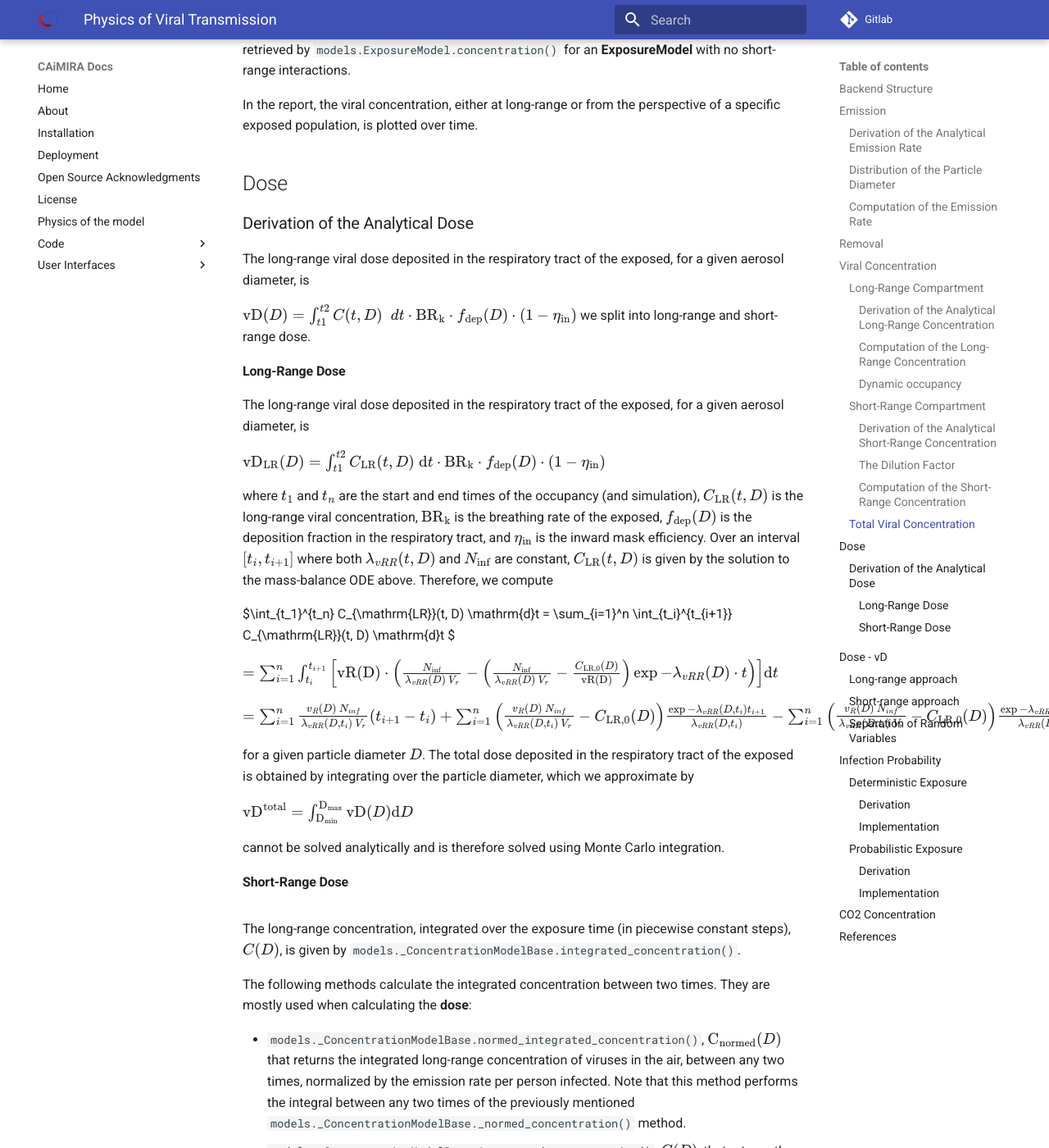
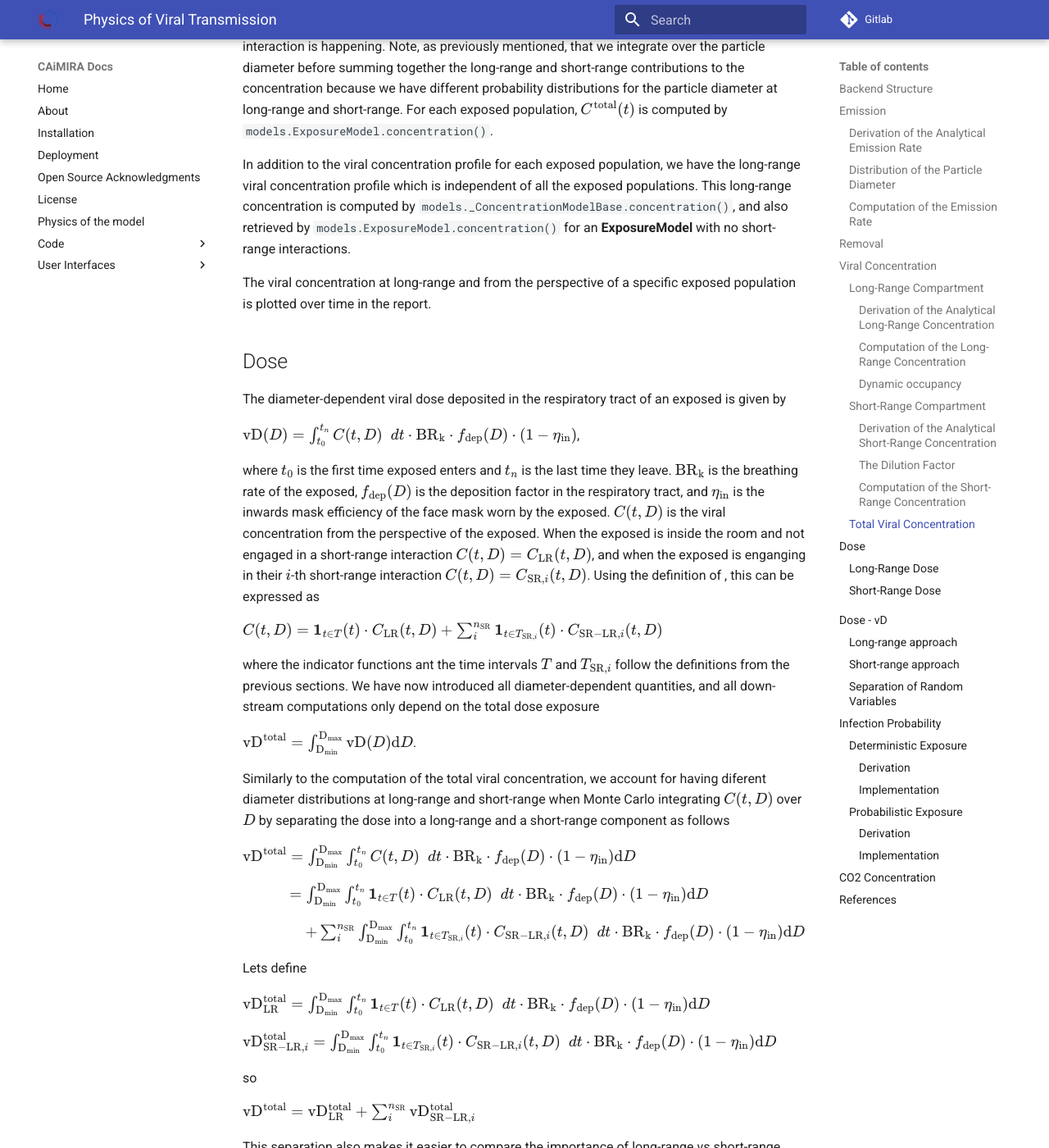
Before and after one commit to CERN/CAiMIRA, an MkDocs documentation site: the page built from caimira/docs/mkdocs/docs/code/viral_transmission.md, in a window 1280 px wide and 1400 px high, scrolled down 12783 px. Shown: the whole window at 82% size. Built offline with MkDocs 1.6.1 and Material for MkDocs 9.7.7, drawn with Linux system fonts in a browser that asks for light colours; some of the changed text lies outside the part shown.

Commit message:
total dose

```diff
--- a/caimira/docs/mkdocs/docs/code/viral_transmission.md
+++ b/caimira/docs/mkdocs/docs/code/viral_transmission.md
@@ -339,31 +339,71 @@ Note that multiple short-range interactions can be defined during a given exposu
 ### Total Viral Concentration
 Different exposed populations may experience different viral concentrations depending on their occupancy periods and the occurrence of short-range interactions. For a given exposed population, the total viral concentration at time $t$ is given by
 
-$C^{\mathrm{total}}(t) = C_{\mathrm{LR}}^{\mathrm{total}}(t) + \sum_{i}^{n_\mathrm{SR}}\mathbf{1}_{t \in T_{\mathrm{SR},i}}(t) C_{\mathrm{SR-LR},i}^{\mathrm{total}}(t)$
+$C^{\mathrm{total}}(t) = \mathbf{1}_{t \in T}(t) \cdot C_{\mathrm{LR}}^{\mathrm{total}}(t) + \sum_{i}^{n_\mathrm{SR}}\mathbf{1}_{t \in T_{\mathrm{SR},i}}(t) \cdot C_{\mathrm{SR-LR},i}^{\mathrm{total}}(t)$
 
-where $n_\mathrm{SR}$ denotes the total number of short-range interactions experienced by the exposed population during its entire occupancy period. The indicator function associated with the $i$-th short-range interaction is defined as
+where $n_\mathrm{SR}$ denotes the total number of short-range interactions experienced by the exposed population during its entire occupancy period. The indicator function
+
+$
+\mathbf{1}_{t \in T}(t) =
+\begin{cases}
+1, & \text{if } t \in T, \\
+0, & \text{else}
+\end{cases}
+$
+
+ensures the long-range concentration is only considered for the set of times $T$ when the exposed is inside the room, which is a subset of the time interval $[t_0, t_n]$ from when the exposed first enters at $t_0$ untill they leave for the last time at $t_n$. Similarly, the indicator function associated with the $i$-th short-range interaction is defined as
 
 $
 \mathbf{1}_{t \in T_{\mathrm{SR},i}}(t) =
 \begin{cases}
 1, & \text{if } t \in T_{\mathrm{SR},i}, \\
-0, & \text{else}.
+0, & \text{else},
 \end{cases}
 $
 
-where $T_{\mathrm{SR},i}$ represents the time interval over which the i-th short-range interaction occurs. Thus, the contribution $C_{\mathrm{SR-LR},i}^{\mathrm{total}}(t)$ is included in the total concentration only while that short-range interaction is active. Note, as previously mentioned, that we integrate over the particle diameter before summing together the long-range and short-range contributions to the concentration because we have different probability distributions for the particle diameter at long-range and short-range. For each exposed population, $C^{\mathrm{total}}(t)$ is computed by `models.ExposureModel.concentration()`.
+where $T_{\mathrm{SR},i} \subseteq T$ is the set of times when the $i$-th short-range interaction occurs. Thus, the contribution $C_{\mathrm{SR-LR},i}^{\mathrm{total}}(t)$ is included in the total concentration only while that short-range interaction is happening. Note, as previously mentioned, that we integrate over the particle diameter before summing together the long-range and short-range contributions to the concentration because we have different probability distributions for the particle diameter at long-range and short-range. For each exposed population, $C^{\mathrm{total}}(t)$ is computed by `models.ExposureModel.concentration()`.
 
 In addition to the viral concentration profile for each exposed population, we have the long-range viral concentration profile which is independent of all the exposed populations. This long-range concentration is computed by `models._ConcentrationModelBase.concentration()`, and also retrieved by `models.ExposureModel.concentration()` for an **ExposureModel** with no short-range interactions.
 
-In the report, the viral concentration, either at long-range or from the perspective of a specific exposed population, is plotted over time.
+The viral concentration at long-range and from the perspective of a specific exposed population is plotted over time in the report.
 
 
 ## Dose
-### Derivation of the Analytical Dose
-The long-range viral dose deposited in the respiratory tract of the exposed, for a given aerosol diameter, is
+The diameter-dependent viral dose deposited in the respiratory tract of an exposed is given by
 
-$\mathrm{vD}(D) = \int_{t1}^{t2}C(t, D)\;\ {d}t \cdot \mathrm{BR}_{\mathrm{k}} \cdot f_{\mathrm{dep}}(D) \cdot (1-\eta_{\mathrm{in}})$
-we split into long-range and short-range dose.
+$\mathrm{vD}(D) = \int_{t_0}^{t_n}C(t, D)\;\ {d}t \cdot \mathrm{BR}_{\mathrm{k}} \cdot f_{\mathrm{dep}}(D) \cdot (1-\eta_{\mathrm{in}})$,
+
+where $t_0$ is the first time exposed enters and $t_n$ is the last time they leave. $\mathrm{BR}_{\mathrm{k}}$ is the breathing rate of the exposed, $f_{\mathrm{dep}}(D)$ is the deposition factor in the respiratory tract, and $\eta_{\mathrm{in}}$ is the inwards mask efficiency of the face mask worn by the exposed.
+$C(t, D)$ is the viral concentration from the perspective of the exposed.
+When the exposed is inside the room and not engaged in a short-range interaction $C(t, D)=C_{\mathrm{LR}} (t, D)$,
+and when the exposed is enganging in their $i$-th short-range interaction $C(t, D)=C_{\mathrm{SR},i} (t, D)$. Using the definition of , this can be expressed as
+
+$C(t, D) = \mathbf{1}_{t \in T}(t) \cdot C_{\mathrm{LR}} (t, D) + \sum_{i}^{n_\mathrm{SR}}\mathbf{1}_{t \in T_{\mathrm{SR},i}}(t) \cdot C_{\mathrm{SR-LR},i} (t, D)$
+
+where the indicator functions ant the time intervals $T$ and $T_{\mathrm{SR},i}$ follow the definitions from the previous sections. We have now introduced all diameter-dependent quantities, and all down-stream computations only depend on the total dose exposure
+
+$\mathrm{vD}^{\mathrm{total}} =\int_{\mathrm{D_{min}}}^{\mathrm{D_{max}}} \mathrm{vD}(D) \mathrm{d}D$.
+
+Similarly to the computation of the total viral concentration, we account for having diferent diameter distributions at long-range and short-range when Monte Carlo integrating $C(t, D)$ over $D$ by separating the dose into a long-range and a short-range component as follows
+
+$\mathrm{vD}^{\mathrm{total}}
+=\int_{\mathrm{D_{min}}}^{\mathrm{D_{max}}} \int_{t_0}^{t_n}C(t, D)\;\ {d}t \cdot \mathrm{BR}_{\mathrm{k}} \cdot f_{\mathrm{dep}}(D) \cdot (1-\eta_{\mathrm{in}}) \mathrm{d}D$
+
+$\quad\quad\quad=\int_{\mathrm{D_{min}}}^{\mathrm{D_{max}}} \int_{t_0}^{t_n}\mathbf{1}_{t \in T}(t) \cdot C_{\mathrm{LR}} (t, D) \;\ {d}t \cdot \mathrm{BR}_{\mathrm{k}} \cdot f_{\mathrm{dep}}(D) \cdot (1-\eta_{\mathrm{in}}) \mathrm{d}D$
+
+$\quad\quad\quad\quad+\sum_{i}^{n_\mathrm{SR}}\int_{\mathrm{D_{min}}}^{\mathrm{D_{max}}} \int_{t_0}^{t_n}\mathbf{1}_{t \in T_{\mathrm{SR},i}}(t) \cdot C_{\mathrm{SR-LR},i} (t, D) \;\ {d}t \cdot \mathrm{BR}_{\mathrm{k}} \cdot f_{\mathrm{dep}}(D) \cdot (1-\eta_{\mathrm{in}}) \mathrm{d}D$
+
+Lets define
+
+$\mathrm{vD}_{\mathrm{LR}}^{\mathrm{total}} =\int_{\mathrm{D_{min}}}^{\mathrm{D_{max}}} \int_{t_0}^{t_n}\mathbf{1}_{t \in T}(t) \cdot C_{\mathrm{LR}} (t, D) \;\ {d}t \cdot \mathrm{BR}_{\mathrm{k}} \cdot f_{\mathrm{dep}}(D) \cdot (1-\eta_{\mathrm{in}}) \mathrm{d}D$
+
+$\mathrm{vD}_{\mathrm{SR-LR},i}^{\mathrm{total}}=\int_{\mathrm{D_{min}}}^{\mathrm{D_{max}}} \int_{t_0}^{t_n}\mathbf{1}_{t \in T_{\mathrm{SR},i}}(t) \cdot C_{\mathrm{SR-LR},i} (t, D) \;\ {d}t \cdot \mathrm{BR}_{\mathrm{k}} \cdot f_{\mathrm{dep}}(D) \cdot (1-\eta_{\mathrm{in}}) \mathrm{d}D$
+
+so
+
+$\mathrm{vD}^{\mathrm{total}} = \mathrm{vD}_{\mathrm{LR}}^{\mathrm{total}} + \sum_{i}^{n_\mathrm{SR}}\mathrm{vD}_{\mathrm{SR-LR},i}^{\mathrm{total}}$
+
+This separation also makes it easier to compare the importance of long-range vs short-range interactions for viral transmission.
 
 
 #### Long-Range Dose
@@ -376,7 +416,7 @@ where $t_1$ and $t_n$ are the start and end times of the occupancy (and simulati
 
 $\int_{t_1}^{t_n} C_{\mathrm{LR}}(t, D) \mathrm{d}t  =  \sum_{i=1}^n \int_{t_i}^{t_{i+1}} C_{\mathrm{LR}}(t, D) \mathrm{d}t $
 
-$=  \sum_{i=1}^n \int_{t_i}^{t_{i+1}} \left[\mathrm{vR(D)} \cdot \left(\frac{N_{\mathrm{inf}}}{\lambda_{vRR}(D)\,V_r} - \left(\frac{N_{\mathrm{inf}}}{\lambda_{vRR}(D)\,V_r}- \frac{C_{\mathrm{LR},0}(D)}{\mathrm{vR(D)}} \right) \exp{-\lambda_{vRR}(D)\cdot t} \right) \right] \mathrm{d}t$
+$= \sum_{i=1}^n \int_{t_i}^{t_{i+1}} \left[\mathrm{vR(D)} \cdot \left(\frac{N_{\mathrm{inf}}}{\lambda_{vRR}(D)\,V_r} - \left(\frac{N_{\mathrm{inf}}}{\lambda_{vRR}(D)\,V_r}- \frac{C_{\mathrm{LR},0}(D)}{\mathrm{vR(D)}} \right) \exp{-\lambda_{vRR}(D)\cdot t} \right) \right] \mathrm{d}t$
 
 $=  \sum_{i=1}^n \frac{v_R(D)\,N_{inf}}{\lambda_{vRR}(D, t_i)\,V_r} (t_{i+1}-t_{i}) + \sum_{i=1}^n \left(\frac{v_R(D)\,N_{inf}}{\lambda_{vRR}(D, t_i)\,V_r}- C_{\mathrm{LR},0}(D)\right) \frac{\exp{-\lambda_{vRR}(D,t_i)t_{i+1}}}{\lambda_{vRR}(D,t_i)} - \sum_{i=1}^n \left(\frac{v_R(D)\,N_{inf}}{\lambda_{vRR}(D, t_i)\,V_r}- C_{\mathrm{LR},0}(D)\right) \frac{\exp{-\lambda_{vRR}(D,t_i)t_i}}{\lambda_{vRR}(D,t_i)}$
 
```
